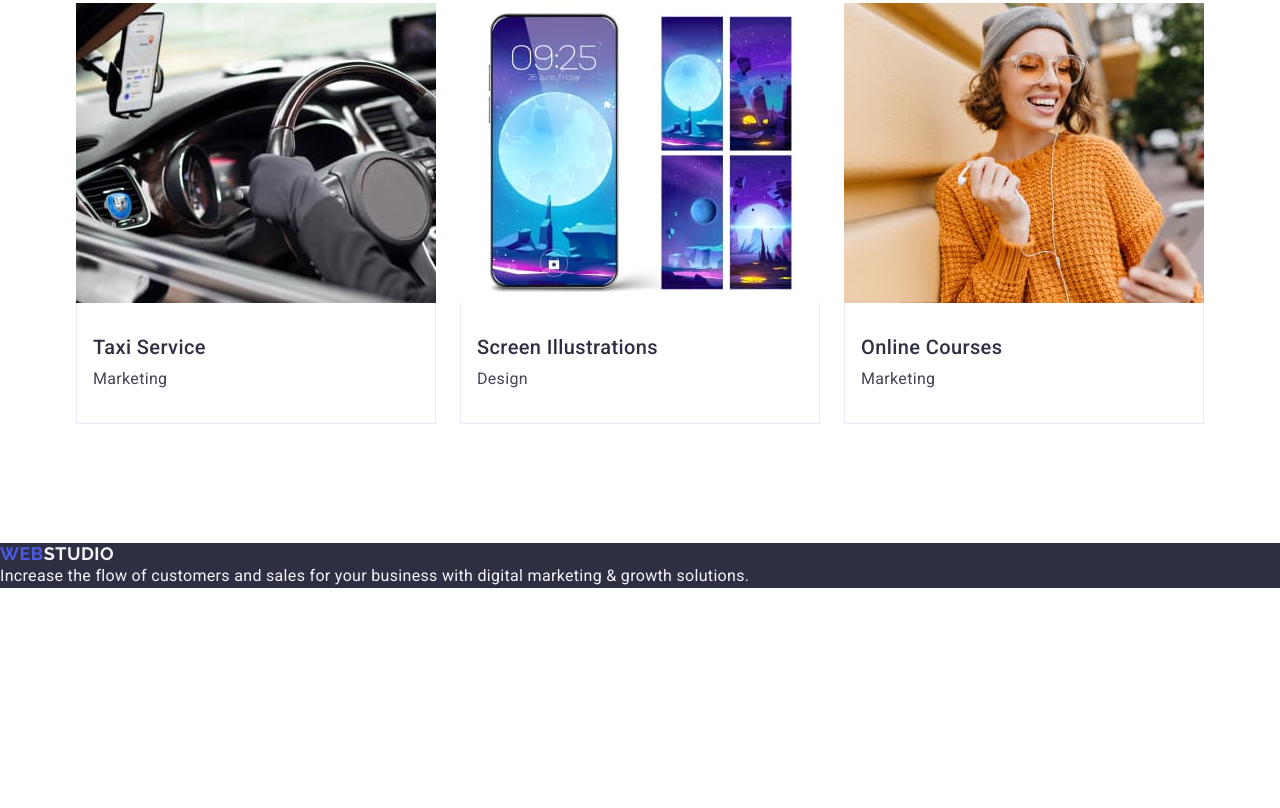
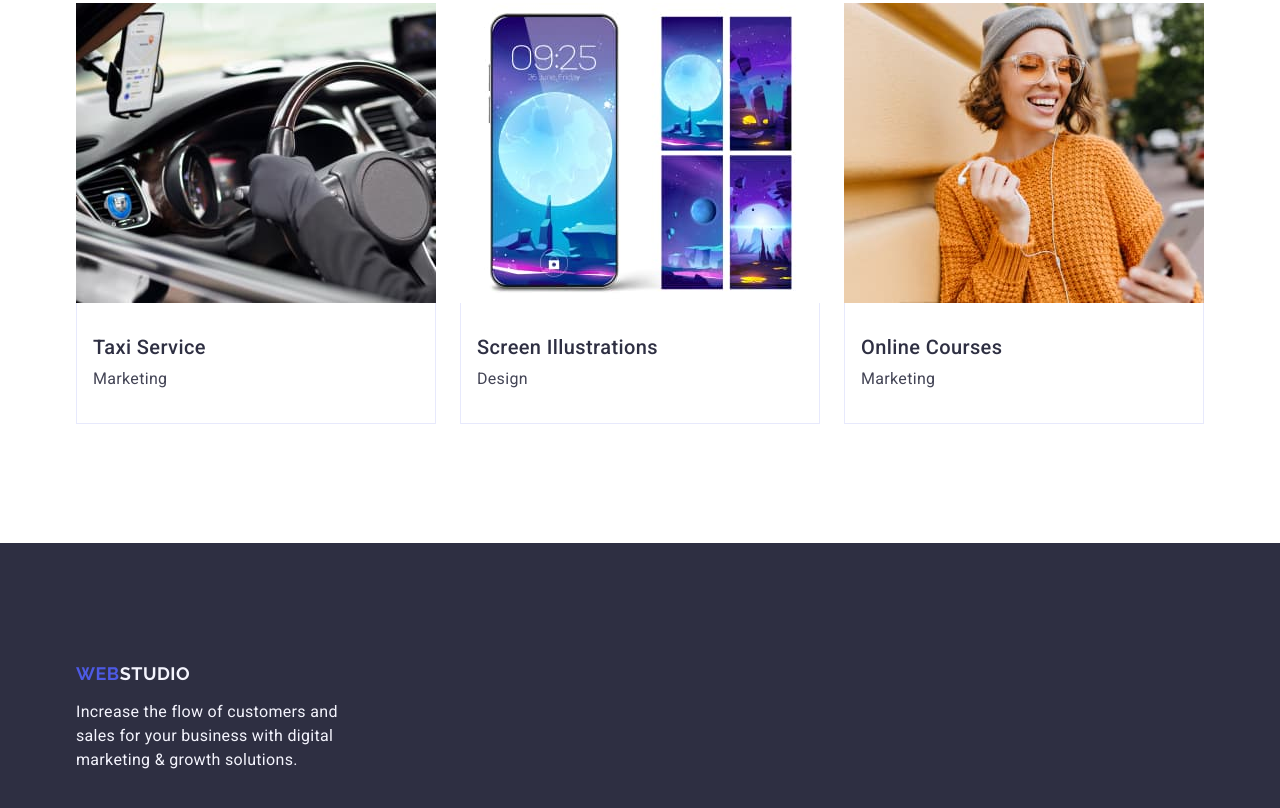
Before and after one commit to IvanKapytsia/IvanKapytsia-goit-markup-hw-03, a plain HTML site: page index.html in a window 1280 px wide. Shown: the part 2374-3182 px from the top of the page. Before the commit the page ends 2962 px from the top, so only its background shows below. Drawn offline with nearby package versions, Linux system fonts and the light colour scheme.

Commit message:
edit footer

```diff
--- a/css/styles.css
+++ b/css/styles.css
@@ -323,6 +323,7 @@ img {
 
 /*footer*/
 .footer {
+  padding: 120px 0 100px 0;
   background: #2e2f42;
 }
 
@@ -348,6 +349,8 @@ img {
 }
 
 .footer-description {
+  padding-top: 16px;
+  max-width: 264px;
   font-weight: 400;
   font-size: 16px;
   line-height: 1.5;
--- a/index.html
+++ b/index.html
@@ -240,13 +240,15 @@
     </main>
 
     <footer class="footer">
-      <a href="./index.html" class="footer-logo"
-        >Web<span class="footer-logo-span">Studio</span></a
-      >
-      <p class="footer-description">
-        Increase the flow of customers and sales for your business with digital
-        marketing & growth solutions.
-      </p>
+      <div class="container">
+        <a href="./index.html" class="footer-logo"
+          >Web<span class="footer-logo-span">Studio</span></a
+        >
+        <p class="footer-description">
+          Increase the flow of customers and sales for your business with
+          digital marketing & growth solutions.
+        </p>
+      </div>
     </footer>
   </body>
 </html>
```
